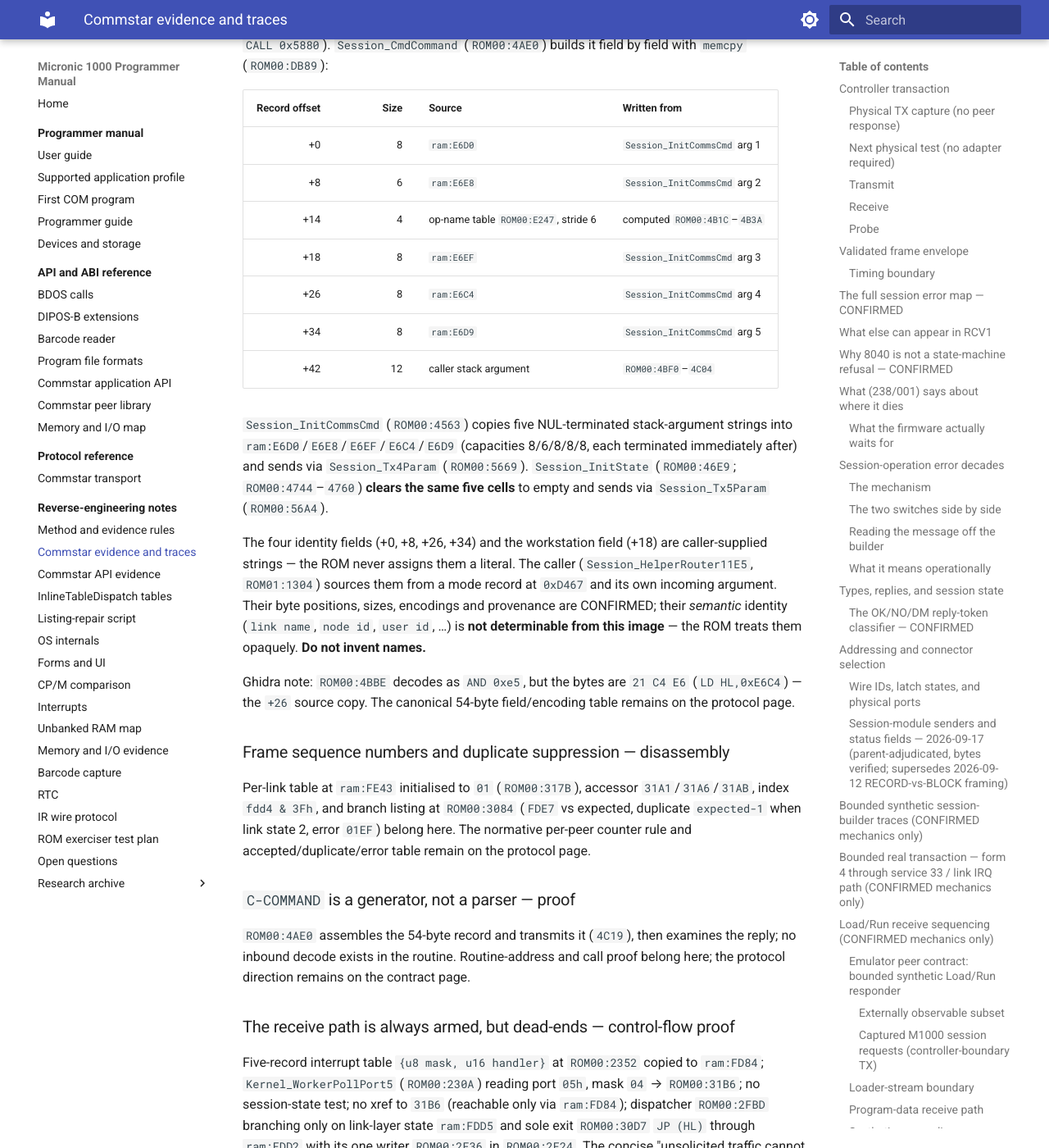
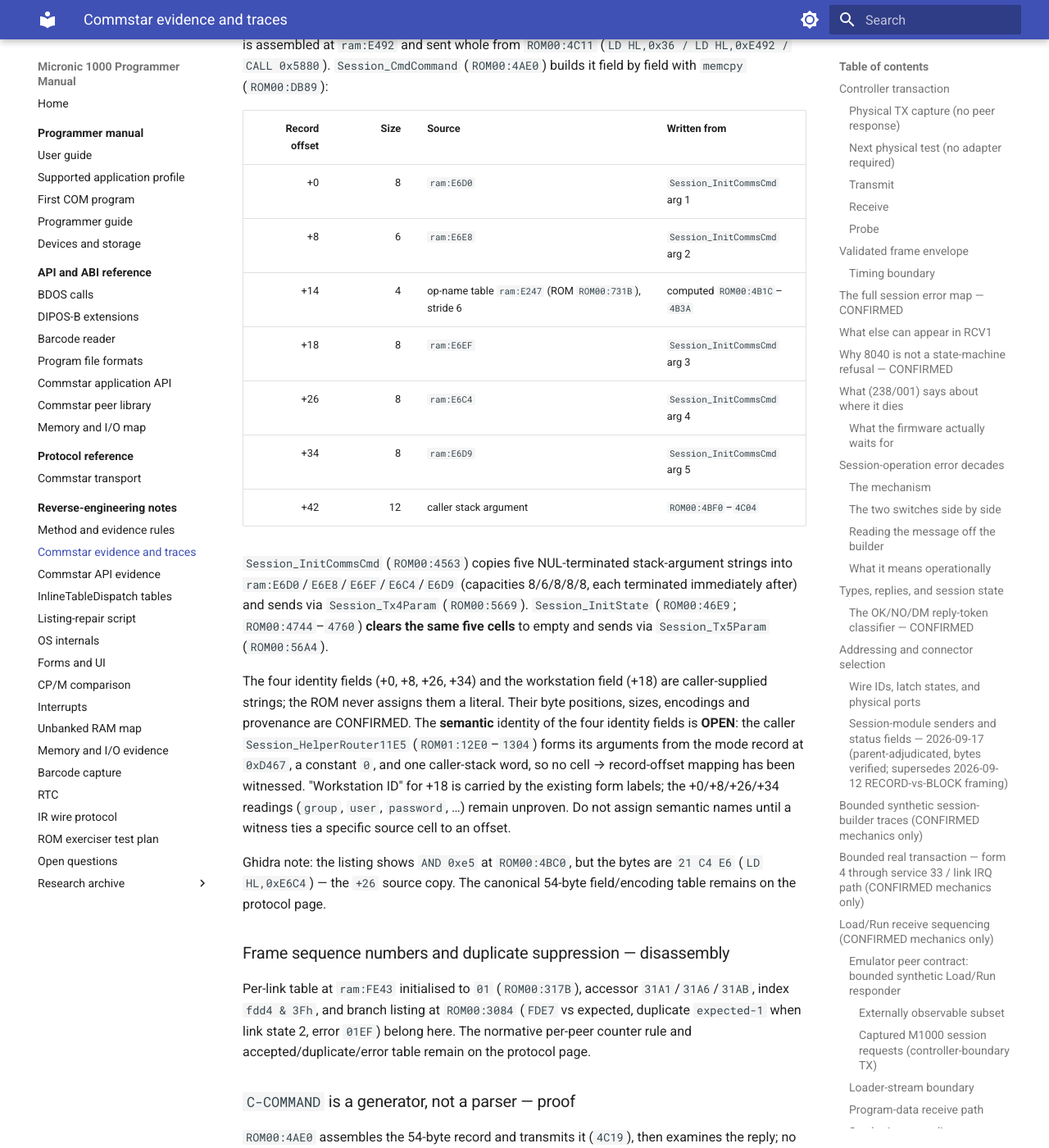
Before and after one commit to philpem/micronic1000, an MkDocs documentation site: the page built from doc/re-notes/commstar-evidence.md, in a window 1280 px wide and 1400 px high, scrolled down 36573 px. Shown: the whole window at 82% size. Built offline with MkDocs 1.6.1 and Material for MkDocs 9.7.7, drawn with Linux system fonts in a browser that asks for light colours; some of the changed text lies outside the part shown.

Commit message:
docs(commstar): apply cross-provider review corrections (address spaces, error codes, softened field claim)

```diff
--- a/doc/re-notes/commstar-evidence.md
+++ b/doc/re-notes/commstar-evidence.md
@@ -623,11 +623,12 @@
 * `Session_CoroJumpTx` (`ROM00:3F65`–`3FC8`) walks it: it forms
   `base + i*4` (`ROM00:3F9B` `LD DE,0xE22F`; `ROM00:3FBB` `LD DE,0xE232`),
   compares the packed object's bytes from `ptr+1` (past the `{u8 count}`
-  prefix) against `token[2]` via `ROM00:DB40`, and on a match stores the
-  class byte into `ram:E452`. No match after three entries leaves
-  `ram:E452 = 3` (set at the arm, `ROM00:3F5F`/`3F69`), which the callers
-  (`Session_CmdCommand` `ROM00:4C81`, `Session_CmdEndTx` `ROM00:5380`) turn
-  into `0x1F75 (8053), "Invalid reply"`.
+  prefix) against `token[2]` via the resident helper `ram:DB40`, and on a
+  match stores the class byte into `ram:E452`. No match after three entries
+  leaves `ram:E452 = 3` (set at the arm, `ROM00:3F5F`/`3F69`). The two
+  callers use different codes: `Session_CmdCommand` (`ROM00:4C81`) passes
+  `0x1F75 (8053)` and `Session_CmdEndTx` (`ROM00:5380`) passes
+  `0x1FE3 (8163)`, both to `Session_MsgInvalidReply` (`ROM00:44BD`).
 
 The class values and the fall-through are **CONFIRMED mechanics**. What a
 peer means by `NO` or `DM` is a *server-side* convention: the ROM maps the
@@ -1535,7 +1536,7 @@
 |---:|---:|---|---|
 | +0 | 8 | `ram:E6D0` | `Session_InitCommsCmd` arg 1 |
 | +8 | 6 | `ram:E6E8` | `Session_InitCommsCmd` arg 2 |
-| +14 | 4 | op-name table `ROM00:E247`, stride 6 | computed `ROM00:4B1C`–`4B3A` |
+| +14 | 4 | op-name table `ram:E247` (ROM `ROM00:731B`), stride 6 | computed `ROM00:4B1C`–`4B3A` |
 | +18 | 8 | `ram:E6EF` | `Session_InitCommsCmd` arg 3 |
 | +26 | 8 | `ram:E6C4` | `Session_InitCommsCmd` arg 4 |
 | +34 | 8 | `ram:E6D9` | `Session_InitCommsCmd` arg 5 |
@@ -1549,14 +1550,17 @@
 `Session_Tx5Param` (`ROM00:56A4`).
 
 The four identity fields (+0, +8, +26, +34) and the workstation field (+18)
-are caller-supplied strings — the ROM never assigns them a literal. The caller
-(`Session_HelperRouter11E5`, `ROM01:1304`) sources them from a mode record at
-`0xD467` and its own incoming argument. Their byte positions, sizes, encodings
-and provenance are CONFIRMED; their *semantic* identity (`link name`, `node
-id`, `user id`, …) is **not determinable from this image** — the ROM treats
-them opaquely. **Do not invent names.**
-
-Ghidra note: `ROM00:4BBE` decodes as `AND 0xe5`, but the bytes are
+are caller-supplied strings; the ROM never assigns them a literal. Their byte
+positions, sizes, encodings and provenance are CONFIRMED. The **semantic**
+identity of the four identity fields is **OPEN**: the caller
+`Session_HelperRouter11E5` (`ROM01:12E0`–`1304`) forms its arguments from the
+mode record at `0xD467`, a constant `0`, and one caller-stack word, so no
+cell → record-offset mapping has been witnessed. "Workstation ID" for +18 is
+carried by the existing form labels; the +0/+8/+26/+34 readings (`group`,
+`user`, `password`, …) remain unproven. Do not assign semantic names until a
+witness ties a specific source cell to an offset.
+
+Ghidra note: the listing shows `AND 0xe5` at `ROM00:4BC0`, but the bytes are
 `21 C4 E6` (`LD HL,0xE6C4`) — the `+26` source copy. The canonical 54-byte
 field/encoding table remains on the protocol page.
 
```
Also changed, not shown: doc/protocol/commstar.md (+3 -4 lines).
